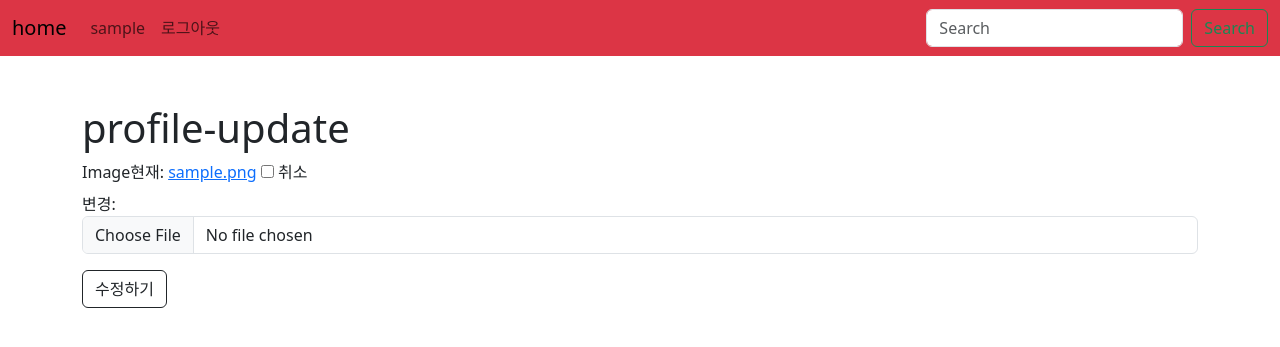
After one commit to leejongeun2/05-PJT-Pair, a Django app: page /accounts/profile/update/ in a window 1280 px wide. The commit adds this page. Shown: the top 347 px of the page. Run offline with Django 3.2, Linux system fonts and the light colour scheme; a user stored in the database is signed in; tables that the repository leaves empty hold one stand-in row (values such as "Sample post"); some libraries are stand-ins or nearby versions.

Commit message:
profile_image

```diff
--- a/accounts/forms.py
+++ b/accounts/forms.py
@@ -1,5 +1,7 @@
 from django.contrib.auth.forms import UserCreationForm, UserChangeForm
 from django.contrib.auth import get_user_model
+from .models import Profile
+from django import forms
 
 class CustomUserCreationform(UserCreationForm):
 
@@ -11,3 +13,8 @@ class CustomUserChangeForm(UserChangeForm):
     class Meta:
         model = get_user_model()
         fields = ('email',)
+
+class ProfileForm(forms.ModelForm):
+    class Meta:
+        model = Profile
+        fields = ["image"]
--- a/accounts/models.py
+++ b/accounts/models.py
@@ -1,6 +1,18 @@
 from django.db import models
 from django.contrib.auth.models import AbstractUser
+from django.conf import settings
+from imagekit.models import ProcessedImageField
+from imagekit.processors import Thumbnail
 
 # Create your models here.
 class User(AbstractUser):
     followings = models.ManyToManyField('self', symmetrical=False, related_name='followers')
+
+class Profile(models.Model):
+    user = models.ForeignKey(settings.AUTH_USER_MODEL, on_delete=models.CASCADE)
+    image = ProcessedImageField(
+        blank=True,
+        processors=[Thumbnail(200, 300)],
+        format="JPEG",
+        options={"quality": 50},
+    )
--- /dev/null
+++ b/accounts/templates/accounts/profile_update.html
@@ -0,0 +1,11 @@
+{% extends 'base.html' %}
+{% load django_bootstrap5 %}
+{% block content %}
+
+  <h1>profile-update</h1>
+  <form action="" method="POST" enctype="multipart/form-data">
+    {% csrf_token %}
+    {% bootstrap_form profile_form %}
+    <button type="submit" class="btn btn-outline-dark">수정하기</button>
+  </form>
+{% endblock content %}
--- a/accounts/urls.py
+++ b/accounts/urls.py
@@ -13,5 +13,7 @@ urlpatterns = [
     path('password/', views.change_password, name='change_password'),
     path('<int:pk>/follow/', views.follow, name='follow'),
     path('delete/', views.delete, name='delete'),
+    path("profile/", views.profile, name="profile"),
+    path("profile/update/", views.profile_update, name="profile_update"),
 
 ]
--- a/accounts/views.py
+++ b/accounts/views.py
@@ -1,12 +1,12 @@
 from django.shortcuts import render, redirect, get_object_or_404
 from django.contrib.auth import get_user_model
-from .forms import CustomUserChangeForm, CustomUserCreationform
+from .forms import CustomUserChangeForm, CustomUserCreationform, ProfileForm
 from django.contrib.auth import login as auth_login
 from django.contrib.auth import logout as auth_logout
 from django.contrib.auth.forms import AuthenticationForm, PasswordChangeForm
 from django.contrib.auth.decorators import login_required
 from django.contrib import messages
-
+from .models import Profile
 
 # Create your views here.
 
@@ -20,14 +20,18 @@ def index(request):
 def signup(request):
     if request.method == 'POST':
         form = CustomUserCreationform(request.POST)
+        profile_ = Profile()
         if form.is_valid():
             user = form.save()
+            profile_.user = user
+            profile_.save()
             auth_login(request, user)
             return redirect('reviews:index')
     else:
         form = CustomUserCreationform()
+
     context = {
-        'form': form
+        'form': form,
     }
     return render(request, 'accounts/signup.html', context)
 
@@ -104,3 +108,30 @@ def follow(request, pk):
         user.followers.add(request.user)
 
     return redirect('accounts:detail', pk)
+
+@login_required
+def profile(request):
+    user_ = request.user
+    profile_ = user_.profile_set.all()[0]
+    print(profile_)
+    context = {
+        "profile": profile_,
+    }
+    return render(request, "accounts/profile.html", context)
+
+
+@login_required
+def profile_update(request):
+    user_ = get_user_model().objects.get(pk=request.user.pk)
+    current_user = user_.profile_set.all()[0]
+    if request.method == "POST":
+        form = ProfileForm(request.POST, request.FILES, instance=current_user)
+        if form.is_valid():
+            form.save()
+            return redirect("accounts:profile")
+    else:
+        form = ProfileForm(instance=current_user)
+    context = {
+        "profile_form": form,
+    }
+    return render(request, "accounts/profile_update.html", context)
--- a/templates/base.html
+++ b/templates/base.html
@@ -19,7 +19,7 @@
       <ul class="navbar-nav me-auto mb-2 mb-lg-0">
         {% if request.user.is_authenticated %}
           <li class="nav-item">
-            <a class="nav-link" href="{% url 'accounts:detail' request.user.pk %}">{{ request.user }}</a>
+            <a class="nav-link" href="{% url 'accounts:profile' %}">{{ request.user }}</a>
           </li>
           <li class="nav-item">
             <a class="nav-link" href="{% url 'accounts:logout' %}">로그아웃</a>
```
Also changed, not shown: accounts/templates/accounts/profile.html (added, +18 -0 lines), accounts/migrations/0002_profile.py (added), images/163788.jpg (added).
